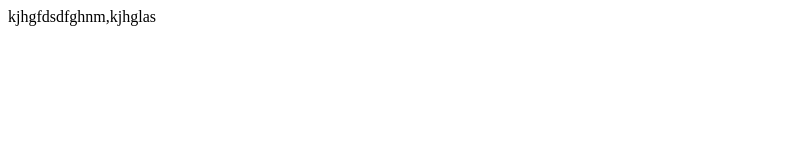
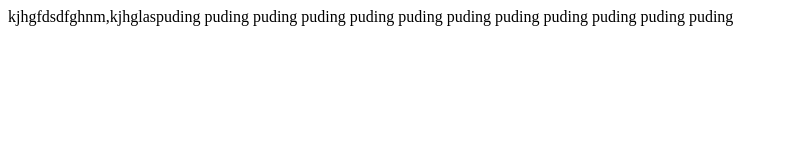
Before and after one commit to MuhammadRezkyPutraAsyar/portofoliorada, a plain HTML site: page index.html in a window 1280 px wide. Shown: the whole page, without its empty margins (0-788 px from the left). Drawn offline with Linux system fonts and the light colour scheme.

Commit message:
test sajah

```diff
--- a/index.html
+++ b/index.html
@@ -7,6 +7,6 @@
     <title>Document</title>
 </head>
 <body>
-    kjhgfdsdfghnm,kjhglas
+    kjhgfdsdfghnm,kjhglaspuding puding puding puding puding puding puding puding puding puding puding puding
 </body>
 </html>
```
